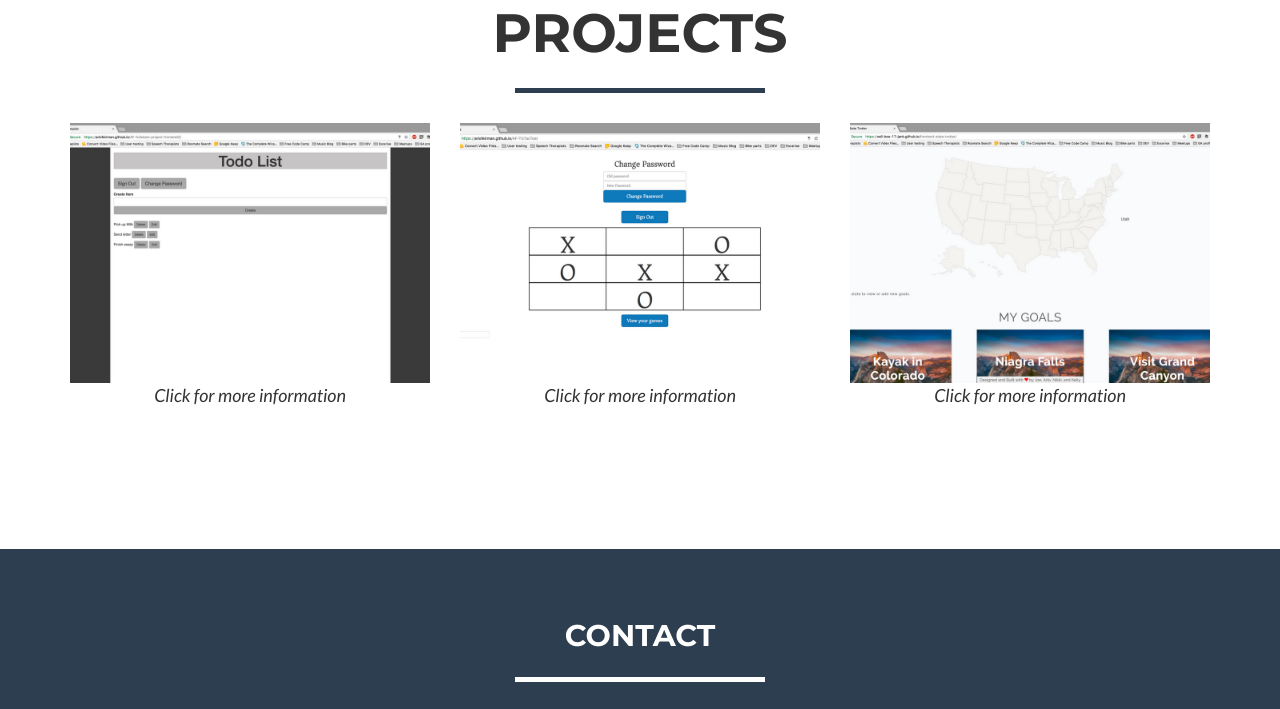
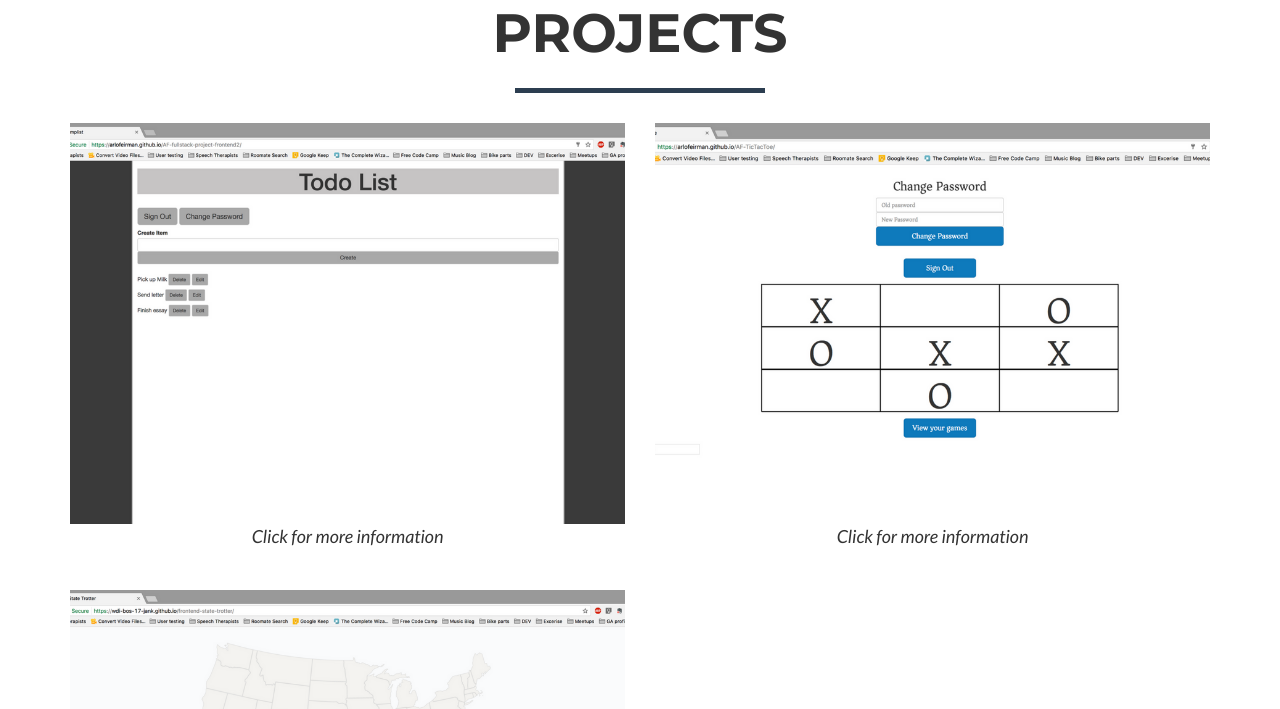
Before and after one commit to aprilsourz/af-portfolio, a website: page index.html in a window 1280 px wide. Shown: the part 2020-2729 px from the top of the page. Drawn offline with nearby package versions, Linux system fonts and the light colour scheme.

Commit message:
Portfolio grid two columns

```diff
--- a/css/freelancer.css
+++ b/css/freelancer.css
@@ -210,7 +210,6 @@ section.success {
 #portfolio .portfolio-item .portfolio-link {
   display: block;
   position: relative;
-  max-width: 400px;
   margin: 0 auto;
 }
 #portfolio .portfolio-item .portfolio-link .caption {
@@ -601,3 +600,8 @@ div#maincontent {
   color: #e58585;
 
 }
+.img-portfolio {
+  width: 475px;
+  height: 308px;
+  text-align: center;
+}
--- a/index.html
+++ b/index.html
@@ -162,7 +162,7 @@
                 </div>
             </div>
             <div class="row">
-                <div class="col-sm-4 portfolio-item">
+                <div class="col-sm-6 portfolio-item">
                     <a href="#portfolioModal1" class="portfolio-link" data-toggle="modal">
                         <div class="caption">
                             <div class="caption-content">
@@ -175,7 +175,7 @@
                     </a>
                     <p class="text-center portfolio-caption"><i>Click for more information</i></p>
                 </div>
-                <div class="col-sm-4 portfolio-item">
+                <div class="col-sm-6 portfolio-item">
                     <a href="#portfolioModal2" class="portfolio-link" data-toggle="modal">
                         <div class="caption">
                             <div class="caption-content">
@@ -187,7 +187,7 @@
                     </a>
                     <p class="text-center portfolio-caption"><i>Click for more information</i></p>
                 </div>
-                <div class="col-sm-4 portfolio-item">
+                <div class="col-sm-6 portfolio-item">
                     <a href="#portfolioModal3" class="portfolio-link" data-toggle="modal">
                         <div class="caption">
                             <div class="caption-content">
```
